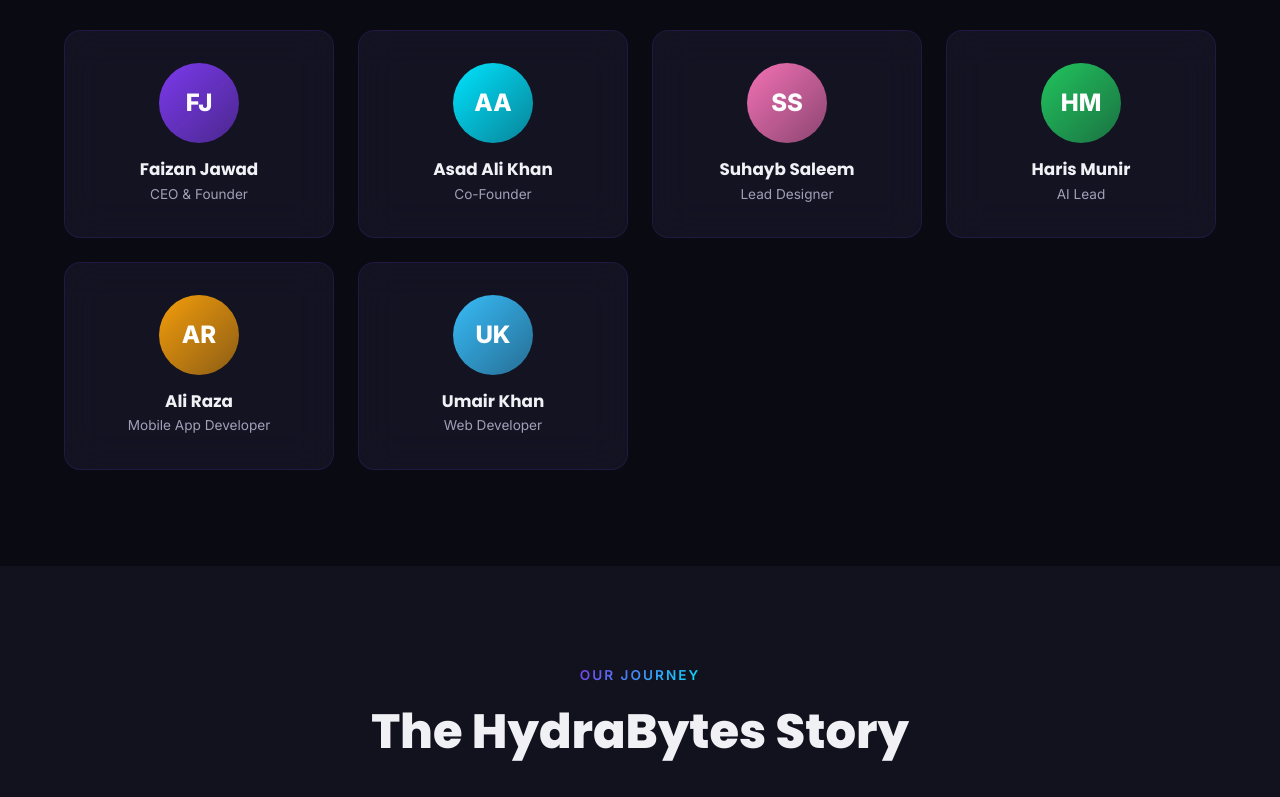
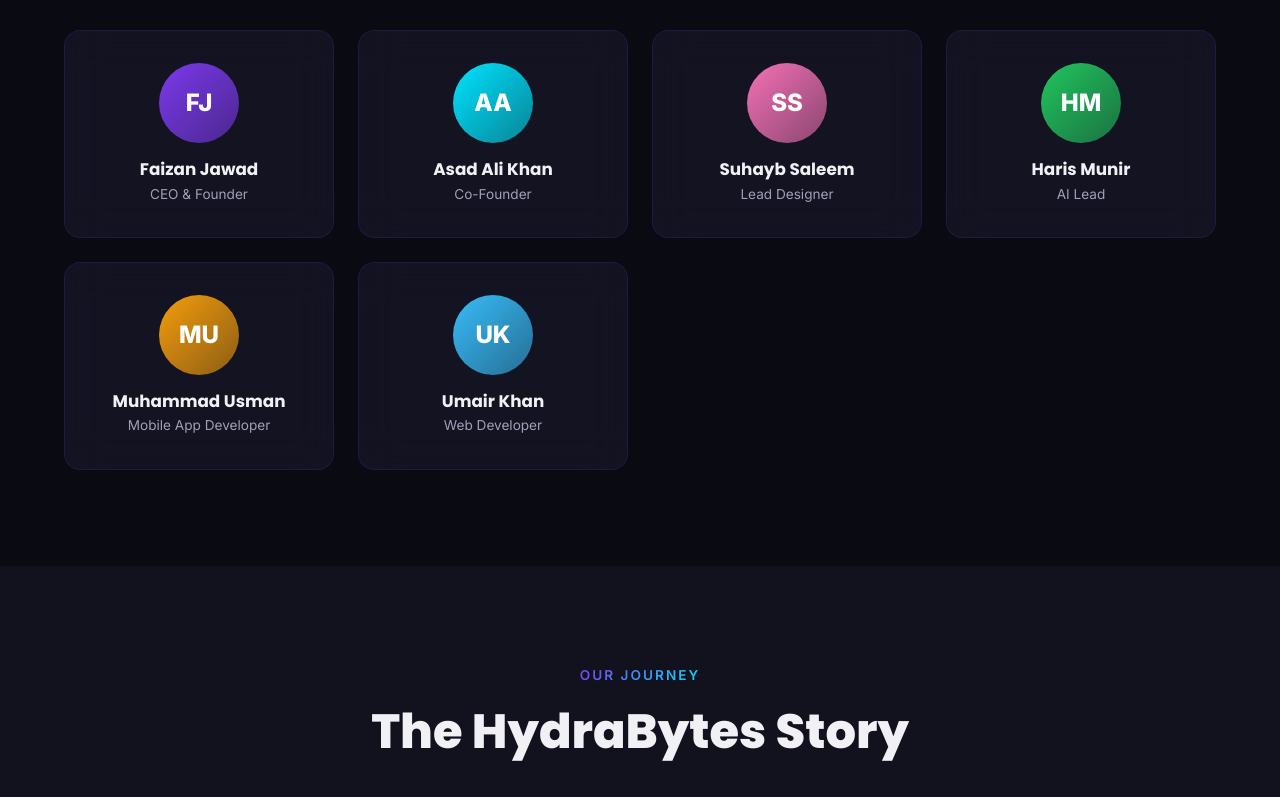
Before and after one commit to faizan-02/HydraBytes-main, a Next.js app: page /about in a window 1280 px wide. Shown: the part 2000-2797 px from the top of the page. Built offline with nearby package versions, Linux system fonts and the light colour scheme; no server answers.

Commit message:
fix: replace Ali Raza with Muhammad Usman in team section

```diff
--- a/src/app/about/page.tsx
+++ b/src/app/about/page.tsx
@@ -15,7 +15,7 @@ const team = [
   { name: 'Asad Ali Khan', role: 'Co-Founder', initials: 'AA', color: '#00e5ff' },
   { name: 'Suhayb Saleem', role: 'Lead Designer', initials: 'SS', color: '#f472b6' },
   { name: 'Haris Munir', role: 'AI Lead', initials: 'HM', color: '#22c55e' },
-  { name: 'Ali Raza', role: 'Mobile App Developer', initials: 'AR', color: '#f59e0b' },
+  { name: 'Muhammad Usman', role: 'Mobile App Developer', initials: 'MU', color: '#f59e0b' },
   { name: 'Umair Khan', role: 'Web Developer', initials: 'UK', color: '#38bdf8' },
 ];
 
```
